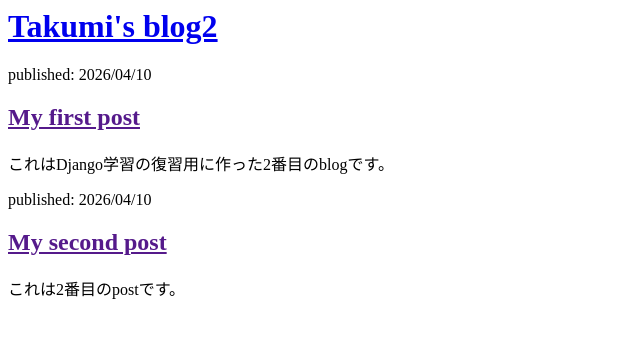
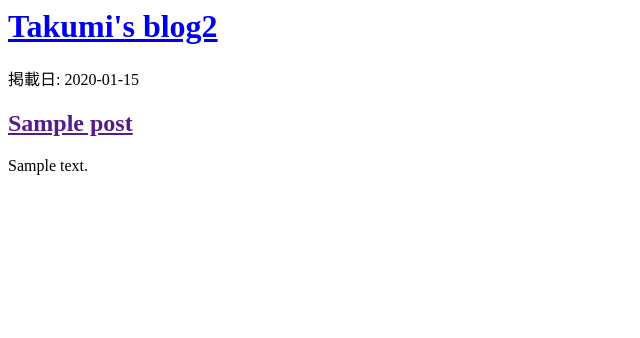
Before and after one commit to Takumi-butsuri/my-second-blog, a Django app: page / in a window 1280 px wide. Shown: the top 338 px of the page, without its empty margins (0-640 px from the left). Run offline with Django 5.2, Linux system fonts and the light colour scheme; tables that the repository leaves empty hold one stand-in row (values such as "Sample post").

Commit message:
Modified templates to display posts from database.

```diff
--- a/blog/templates/blog/post_list.html
+++ b/blog/templates/blog/post_list.html
@@ -4,19 +4,15 @@
     </head>
     <body>
         <div>
-            <h1><a href="/">Takumi's blog2</a></h1>
+            <h1><a href="/">Takumi's blog2 </a></h1>
         </div>
 
-        <div>
-            <p>published: 2026/04/10</p>
-            <h2><a href="">My first post</a></h2>
-            <p>これはDjango学習の復習用に作った2番目のblogです。</p>
-        </div>
-
-        <div>
-            <p>published: 2026/04/10</p>
-            <h2><a href="">My second post</a></h2>
-            <p>これは2番目のpostです。</p>
-        </div>
+        {% for post in posts %}
+            <div>
+                <p>掲載日: {{ post.published_date|date:"Y-m-d" }}</p>
+                <h2><a href="">{{ post.title }}</a></h2>
+                <p>{{ post.text|linebreaksbr }}</p>
+            </div>
+        {% endfor %}
     </body>
 </html>
--- a/blog/views.py
+++ b/blog/views.py
@@ -1,5 +1,8 @@
 from django.shortcuts import render
+from django.utils import timezone
+from .models import Post
 
 # Create your views here.
 def post_list(request):
-    return render(request, 'blog/post_list.html', {})
+    posts = Post.objects.filter(published_date__lte=timezone.now()).order_by('published_date')
+    return render(request, 'blog/post_list.html', {'posts': posts})
```
